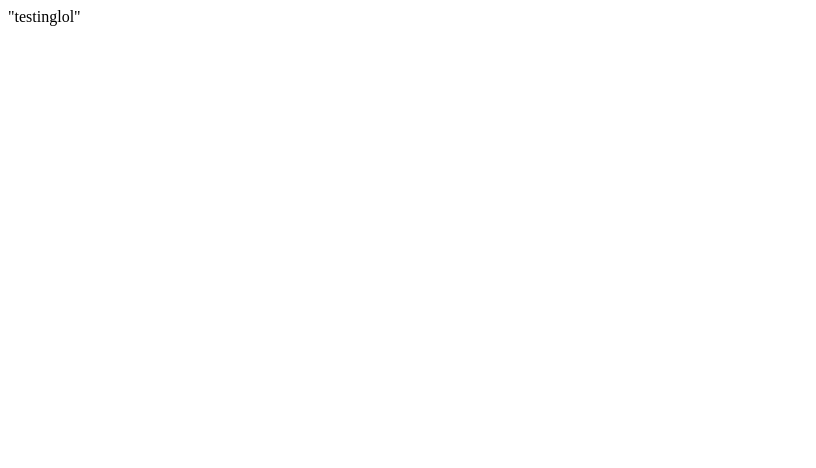
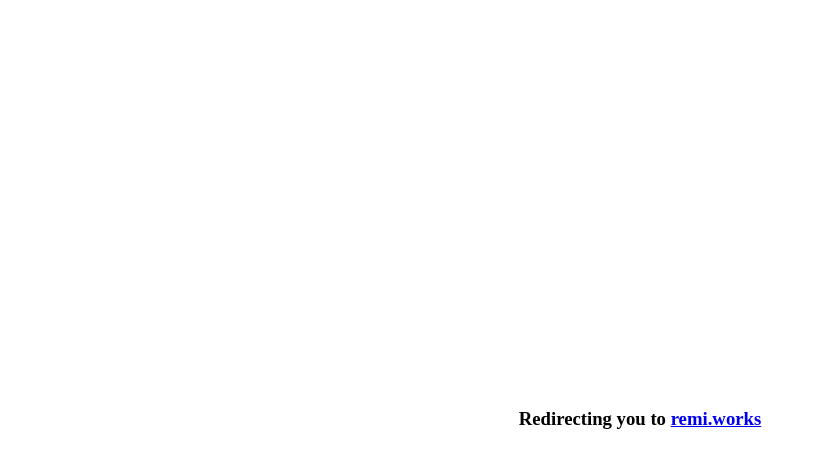
Before and after one commit to remiteeple/remiteeple.github.io, a plain HTML site: page index.html in a window 1280 px wide. Shown: the whole page, without its empty margins (0-816 px from the left). Drawn offline with Linux system fonts and the light colour scheme.

Commit message:
updated to redirect to personally hosted website

```diff
--- a/index.html
+++ b/index.html
@@ -1 +1,34 @@
-"testinglol"
+<!DOCTYPE html>
+<html>
+
+<head>
+    <meta http-equiv="refresh" content="3; url='https://remi.works'" />
+    <title>Heading to remi.works</title>
+    <style>
+        html,
+        body {
+            height: 100%;
+            margin: 0;
+        }
+
+        .fullscreen {
+            height: 100%;
+            width: 100%;
+            overflow: hidden;
+            position: relative;
+        }
+
+        .fullscreen:first-child {
+            text-align: center;
+            line-height: 100vh;
+        }
+    </style>
+</head>
+
+<body>
+    <div class="fullscreen">
+        <h3>Redirecting you to <a href="https://remi.works">remi.works</a></h3>
+    </div>
+</body>
+
+</html>
```
